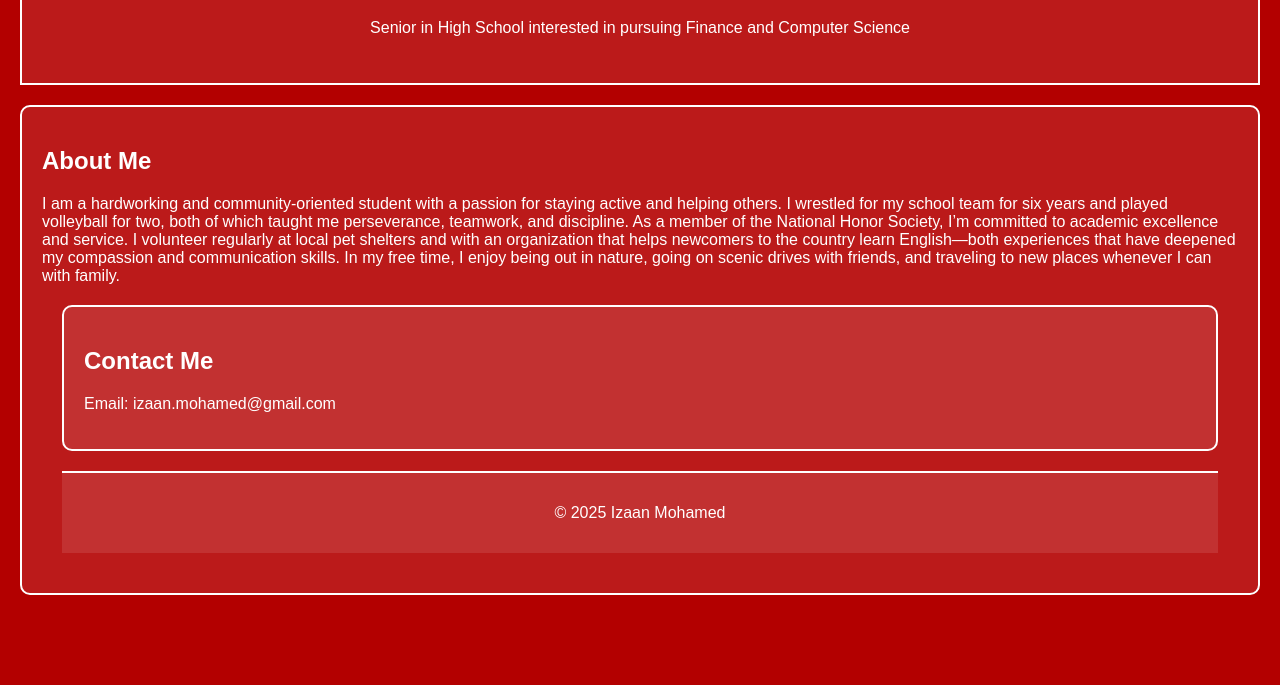
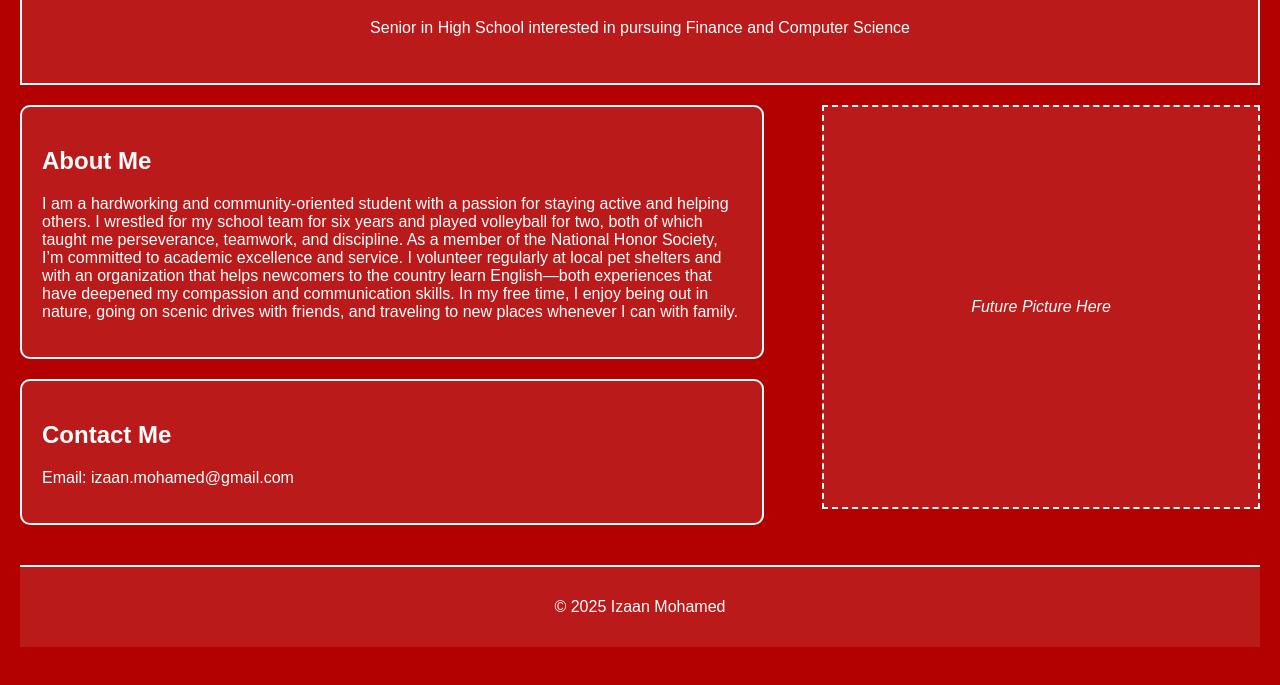
Before and after one commit to Izaan-Mohamed/Personal-Portfolio, a plain HTML site: page index.html in a window 1280 px wide. Shown: the part 113-798 px from the top of the page. Drawn offline with Linux system fonts and the light colour scheme.

Commit message:
changed format

```diff
--- a/index.html
+++ b/index.html
@@ -12,13 +12,24 @@
         <p>Senior in High School interested in pursuing Finance and Computer Science</p>
     </header>
 
+    <div class="main-container">
+        <div class="content">
             <section id="about">
                 <h2>About Me</h2>
                 <p>I am a hardworking and community-oriented student with a passion for staying active and helping others. I wrestled for my school team for six years and played volleyball for two, both of which taught me perseverance, teamwork, and discipline. As a member of the National Honor Society, I’m committed to academic excellence and service. I volunteer regularly at local pet shelters and with an organization that helps newcomers to the country learn English—both experiences that have deepened my compassion and communication skills. In my free time, I enjoy being out in nature, going on scenic drives with friends, and traveling to new places whenever I can with family.</p>
+            </section>
+
             <section id="contact">
                 <h2>Contact Me</h2>
                 <p>Email: izaan.mohamed@gmail.com</p>
             </section>
+        </div>
+
+        <div class="image-space">
+            <!-- You can add an image here later -->
+            Future Picture Here
+        </div>
+    </div>
 
     <footer>
         <p>&copy; 2025 Izaan Mohamed</p>
--- a/style.css
+++ b/style.css
@@ -5,6 +5,34 @@ body {
     font-family: Arial, sans-serif;
     margin: 0;
     padding: 0;
+}
+
+/* Layout container for content + image */
+.main-container {
+    display: flex;
+    justify-content: space-between;
+    align-items: flex-start;
+    padding: 0 20px;
+}
+
+/* Left content column */
+.content {
+    flex: 1;
+    max-width: 60%;
+}
+
+/* Right image box */
+.image-space {
+    flex: 0 0 35%;
+    min-height: 400px;
+    margin-left: 20px;
+    border: 2px dashed white;
+    background-color: rgba(255, 255, 255, 0.1);
+    display: flex;
+    align-items: center;
+    justify-content: center;
+    color: white;
+    font-style: italic;
 }
 
 /* Header Styling */
@@ -21,7 +49,7 @@ section {
     background-color: rgba(255, 255, 255, 0.1);
     border: 2px solid white;
     padding: 20px;
-    margin: 20px;
+    margin-bottom: 20px;
     border-radius: 10px;
 }
 
```
Lines whose indentation alone changed are shown as unchanged.
